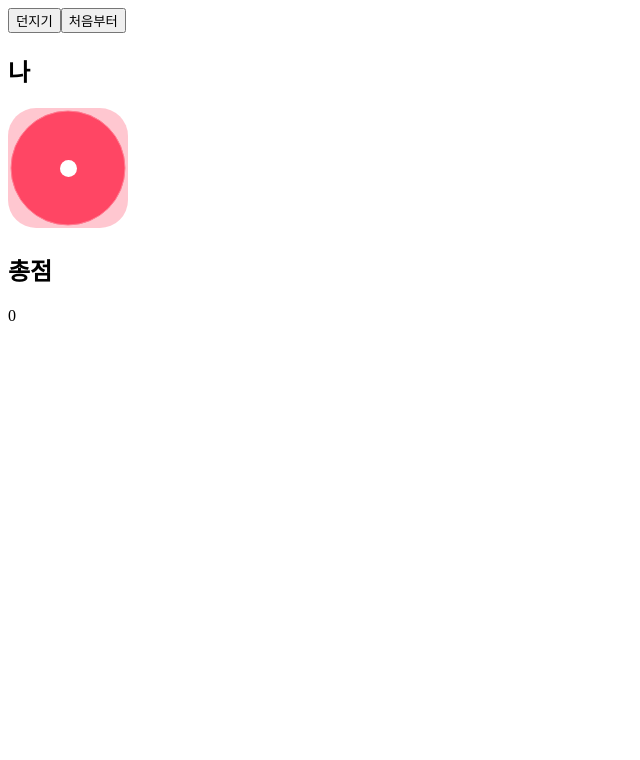
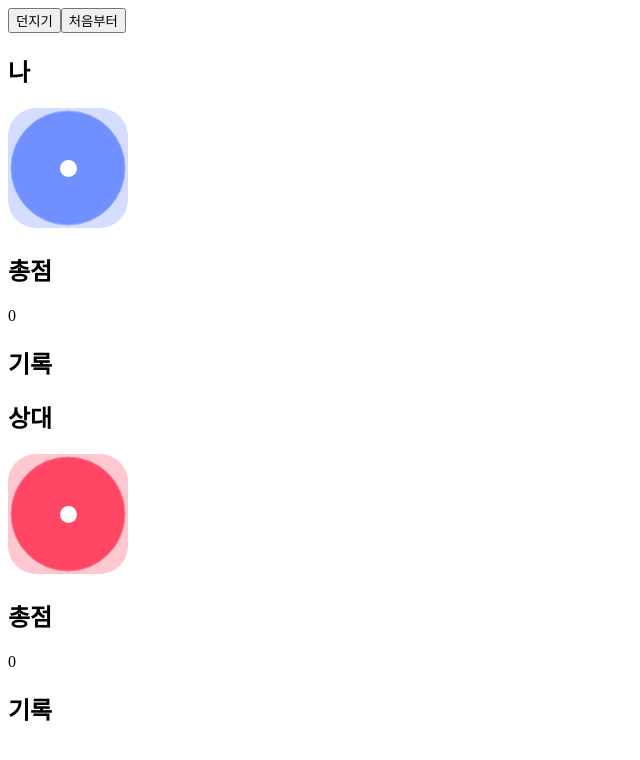
Before and after one commit to Nora1476/reactCodeit, a React (Create React App) app: page / in a window 1280 px wide. Shown: the top 760 px of the page, without its empty margins (0-640 px from the left). Built offline with nearby package versions, Linux system fonts and the light colour scheme.

Commit message:
dicegame state

```diff
--- a/src/App.js
+++ b/src/App.js
@@ -1,48 +1,43 @@
 import { useState } from 'react';
+import Board from './Board';
 import Button from "./Button";
-import Dice from "./Dice";
 
 function random(n) {
   return Math.ceil(Math.random() * n);
 }
 
+
 function App() {
 
-  const [num, setNum] = useState(1);
-  const [sum, setSum] = useState(0);
-  const [gameHistory, setGameHistory] = useState([]);
+  const [myHistory, setMyHistory] = useState([]);
+  const [otherHistory, setOtherHistory] = useState([]);
 
   const handleRollClick = () => {
-    const nextNum = random(6);
-    setNum(nextNum);
-    setSum(sum + nextNum);
+    const nextMyNum = random(6);
+    const nextOtherNum = random(6);
 
-    setGameHistory([...gameHistory, nextNum]);
+    setMyHistory([...myHistory, nextMyNum]);
+    setOtherHistory([...otherHistory, nextOtherNum]);
   }
 
   const handleClearClick = () => {
-    setNum(1);
-    setSum(0);
-    setGameHistory([]);
+
+    setMyHistory([]);
+    setOtherHistory([]);
   }
 
   return (
-  <div>
+    <div>
 
-    <div>
       <Button onClick={handleRollClick}>던지기</Button>
       <Button onClick={handleClearClick}>처음부터</Button>
+
+      <div>
+        <Board name="나" color="blue"  gameHistory={myHistory} />
+        <Board name="상대" color="red" gameHistory={otherHistory}/>
+      </div>
+
     </div>
-
-    <div>
-      <h2>나</h2>
-      <Dice color="red" num={num} />
-      <h2>총점</h2>
-      <p>{sum}</p>
-      <p>{gameHistory.join(', ')}</p>
-    </div>
-
-  </div>
   )
 }
 
--- /dev/null
+++ b/src/Board.js
@@ -0,0 +1,21 @@
+import Dice from "./Dice";
+
+
+function Board({ name, color, gameHistory}) {
+
+  const num = gameHistory[gameHistory.length - 1] || 1;
+  const sum = gameHistory.reduce((a,b) => a + b, 0);
+
+  return (
+    <div>
+      <h2>{name}</h2>
+      <Dice color={color} num={num} />
+      <h2>총점</h2>
+      <p>{sum}</p>
+      <h2>기록</h2>
+      <p>{gameHistory.join(', ')}</p>
+    </div>
+  )
+}
+
+export default Board;
```
